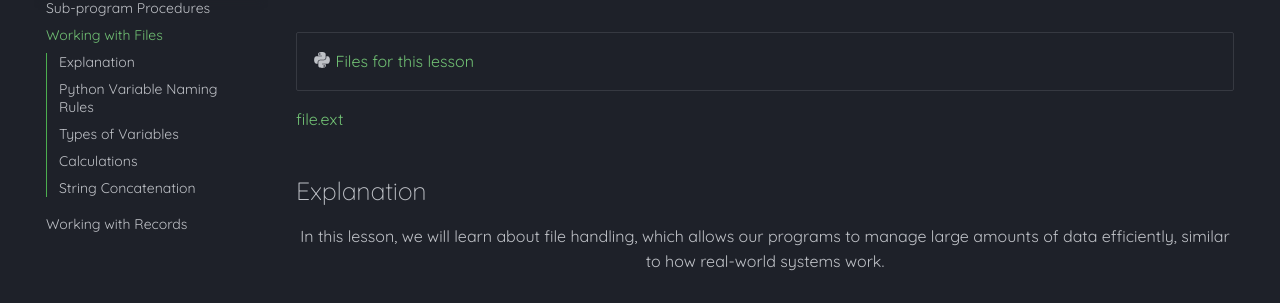
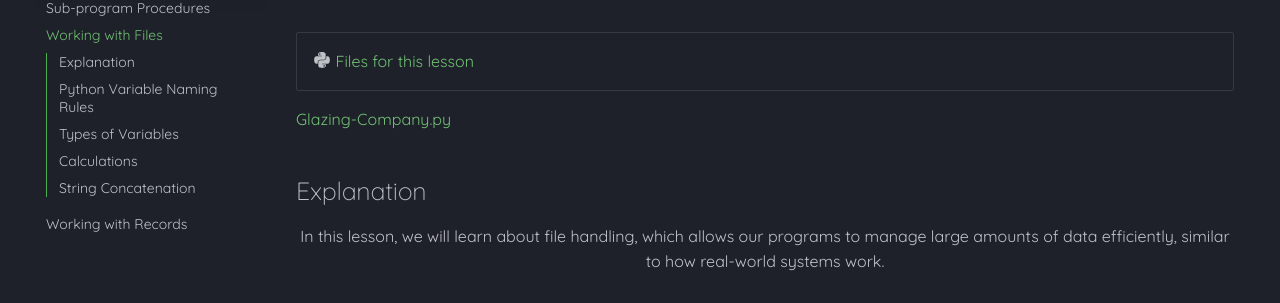
Before and after one commit to Mr-Wood-CS/Higher-Computing-Science-MD-Files, an MkDocs documentation site: the page built from docs/SI/02-Working-with-Files.md, in a window 1280 px wide and 900 px high. Shown: the part 196-499 px from the top of the window. Built offline with MkDocs 1.6.1 and Material for MkDocs 9.7.7, drawn with Linux system fonts in a browser that asks for light colours.

Commit message:
Update 02-Working-with-Files.md

```diff
--- a/docs/SI/02-Working-with-Files.md
+++ b/docs/SI/02-Working-with-Files.md
@@ -4,7 +4,7 @@
 - :fontawesome-brands-python: [ Files for this lesson](https://github.com/Mr-Wood-CS/National-5-Computing-Science-Code-Files/tree/b37eed7eaec3ed4b1d16cf3238b6ddd619c9ff1e/05-File-Handling-(csv%20files))
 </div>
 
-[file.ext](../Static/5.2-Glazing-Company.py){:download}
+[Glazing-Company.py](./Static/5.2-Glazing-Company.py){:download}
 
 ## Explanation
 
```
